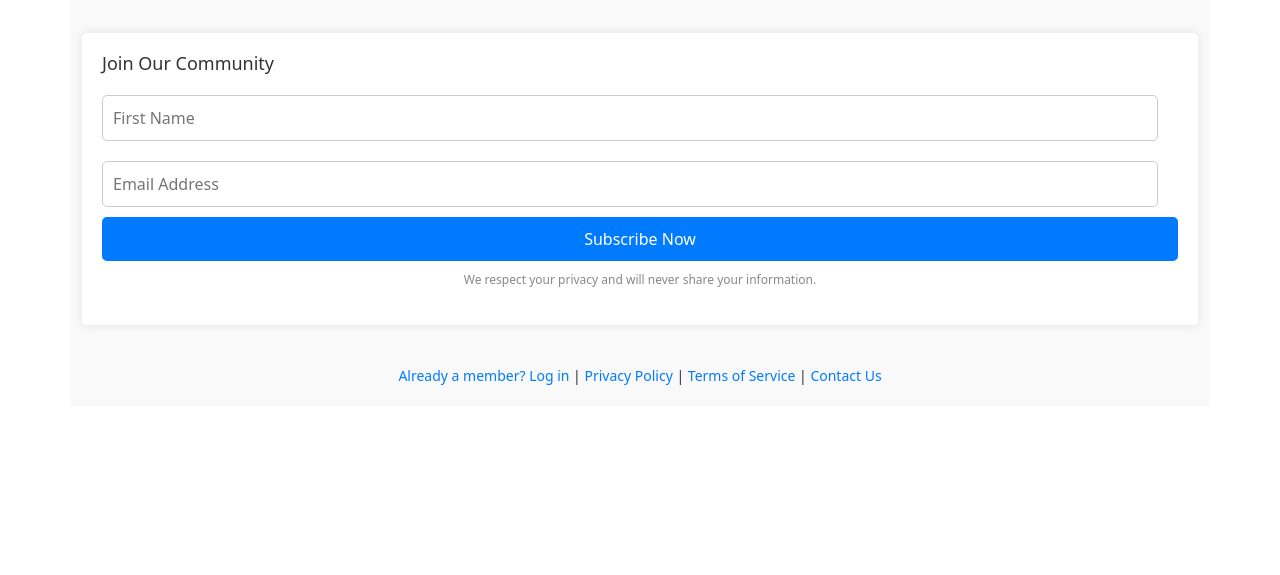
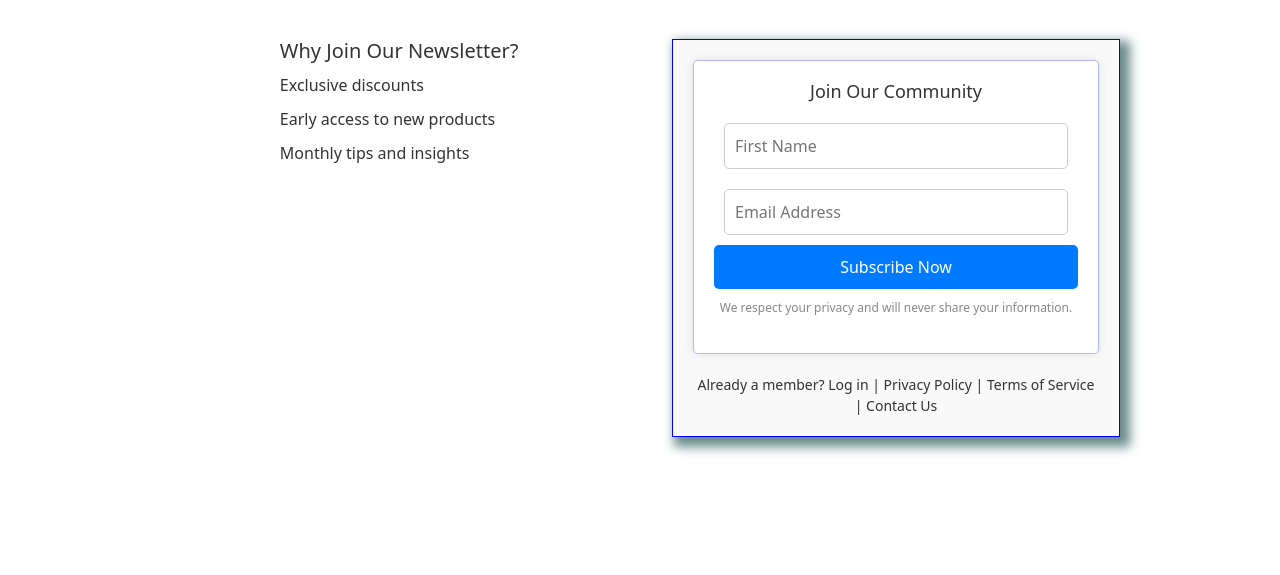
Before and after one commit to shashwat2204/Newsletter-signup, a website: page public/index.html in a window 1280 px wide. Shown: the part 289-864 px from the top of the page. Before the commit the page ends 800 px from the top, so only its background shows below. Drawn offline with nearby package versions, Linux system fonts and the light colour scheme.

Commit message:
changes done for new signup

```diff
--- a/public/index.html
+++ b/public/index.html
@@ -1,5 +1,6 @@
 <!DOCTYPE html>
 <html lang="en">
+
 <head>
     <meta charset="UTF-8">
     <meta name="viewport" content="width=device-width, initial-scale=1.0">
@@ -7,7 +8,8 @@
     <link rel="stylesheet" href="style.css">
     <link href="https://cdn.jsdelivr.net/npm/bootstrap@5.3.3/dist/css/bootstrap.min.css" rel="stylesheet">
 </head>
-<body>
+
+
 <!-- Side Navigation -->
 <div id="sideNav" class="side-nav">
     <a href="javascript:void(0)" class="closebtn" onclick="closeNav()">&times;</a>
@@ -36,10 +38,11 @@
     </div>
 </nav>
 
-    <div class="container">
+<div class="containers">
+    <div class="box-head">
+        <h1>Stay Updated with the Latest News and Exclusive Offers!</h1>
         <header>
-            <h1>Stay Updated with the Latest News and Exclusive Offers!</h1>
-        </header>
+            <div>
                 <section class="benefits">
                     <h2>Why Join Our Newsletter?</h2>
                     <ul>
@@ -48,6 +51,8 @@
                         <li>Monthly tips and insights</li>
                     </ul>
                 </section>
+            </div>
+            <div class="box-cont">
                 <section class="signup-form">
                     <h2>Join Our Community</h2>
                     <form id="signup-form">
@@ -64,6 +69,12 @@
                     <a href="contact-us.html">Contact Us</a>
                 </footer>
             </div>
+        </header>
+
+
+    </div>
+</div>
 <script src="script.js"></script>
 </body>
+
 </html>
--- /dev/null
+++ b/public/landing-page.html
@@ -0,0 +1,28 @@
+<!DOCTYPE html>
+<html lang="en">
+<head>
+    <meta charset="UTF-8">
+    <meta name="viewport" content="width=device-width, initial-scale=1.0">
+    <title>Welcome to Newsletter</title>
+    <link rel="stylesheet" href="style.css">
+</head>
+<body>
+    <nav class="upper-nav">
+        <div class="nav-el-left" onclick="openNav()">
+            <span class="brand-name">DAILY WORLDLY UPDATE</span>
+        </div>
+        <div class="nav-el-right">
+            <ul class="table-nav">
+                <li>
+                    <div class="form-check form-switch">
+                        <input class="form-check-input" type="checkbox" role="switch" id="themeToggle">
+                        <label class="form-check-label" for="themeToggle">Light/Dark</label>
+                    </div>
+                </li>
+                <li>Forms</li>
+                <li>About Us</li>
+            </ul>
+        </div>
+    </nav>
+</body>
+</html>
--- a/public/script.js
+++ b/public/script.js
@@ -17,7 +17,7 @@ document.getElementById('signup-form').addEventListener('submit', function(event
             alert('Thank you for signing up!');
             window.location.href = '/home';  // Redirect to home page
         } else {
-            alert('There was an error. Please try again.');
+            alert('this email is already registered.');
         }
     })
     .catch((error) => {
--- a/public/style.css
+++ b/public/style.css
@@ -11,9 +11,10 @@ body {
 
 /* Theme Variables */
 :root {
+    --bgcolor-container: white;
     --background-color: #f9f9f9;
     --text-color: #333;
-    --nav-background-color: #007BFF;
+    --nav-background-color: #31a1fd;
     --nav-text-color: #fff;
     --input-background-color: #fff;
     --input-border-color: #ccc;
@@ -22,13 +23,14 @@ body {
 }
 
 body.dark-mode {
+    --bgcolor-container: black;
     --background-color: #020219;
     --text-color: #eaeaea;
     --nav-background-color: #0f3460;
     --nav-text-color: #eaeaea;
     --input-background-color: #030814;
     --input-border-color: #20589d;
-    --button-background-color: #3a3a76;
+    --button-background-color: #1e1e5d;
     --button-text-color: #fff;
 }
 
@@ -73,6 +75,8 @@ body.dark-mode {
 
 /* Side Navigation */
 .side-nav {
+    border-top: 1px solid white;
+    margin-top: 8vh;
     height: 100%;
     width: 0;
     position: fixed;
@@ -108,30 +112,57 @@ body.dark-mode {
 }
 
 /* Container */
-.container {
-    background-color: var(--background-color);
+.containers {
+    background-color: var(--bgcolor-container);
     color: var(--text-color);
-    max-width: 600px;
+    height: 100vh;
     margin: 0 auto;
     padding: 20px;
     display: flex;
-    flex-direction: column;
+    flex-direction: row;
     justify-content: center;
-    align-items: center;
+    align-items:center;
     opacity: 0;
     transform: translateY(50px);
     animation: fadeInUp 0.8s ease-out forwards;
 }
 
+.box-cont{
+    box-shadow: 6px 6px 10px 4px #6a8c8b;
+    border: 1px solid blue;
+    max-width: 35vw;
+    background-color: var(--background-color);
+    padding: 20px;
+}
+
+.box-head{
+    display: flex;
+    flex-direction: column;
+    align-items: center;
+    /* background-color: aquamarine; */
+    padding: 0;
+    border: 0;
+    max-width: 80vw;
+    height: 80vh;
+}
+
 /* Header */
 header {
+    /* background-color: #0056b3; */
     text-align: center;
     margin-bottom: 20px;
-    width: 100%;
+    width: 75vw;
+    display: flex;
+    flex-direction: row;
+    justify-content: end;
+    align-items: start;
+    margin-top: 10vh;
+    gap: 12vw;
     animation: fadeIn 2s ease-out forwards;
 }
 
 h1 {
+    /* background-color: #1e1e5d; */
     font-size: 24px;
     opacity: 0;
     transform: translateY(20px);
@@ -140,8 +171,9 @@ h1 {
 
 /* Benefits Section */
 .benefits {
+    /* background-color: #030814; */
     margin-bottom: 20px;
-    width: 100%;
+    max-width: 35vw;
     text-align: center;
     animation: fadeIn 2.5s ease-out forwards;
 }
@@ -174,6 +206,7 @@ h1 {
 
 /* Signup Form */
 .signup-form {
+    border: 1px solid rgba(0, 0, 255, 0.284);
     background: var(--input-background-color);
     padding: 20px;
     border-radius: 5px;
@@ -228,6 +261,7 @@ h1 {
 }
 
 .privacy {
+    /* color:var(--text-color); */
     font-size: 12px;
     color: #888;
     text-align: center;
@@ -245,7 +279,7 @@ footer {
 }
 
 footer a {
-    color: var(--button-background-color);
+    color: var(--text-color);
     text-decoration: none;
     transition: color 0.3s ease;
 }
```
Also changed, not shown: server.js (+7 -1 lines). Lines whose indentation alone changed are shown as unchanged.
